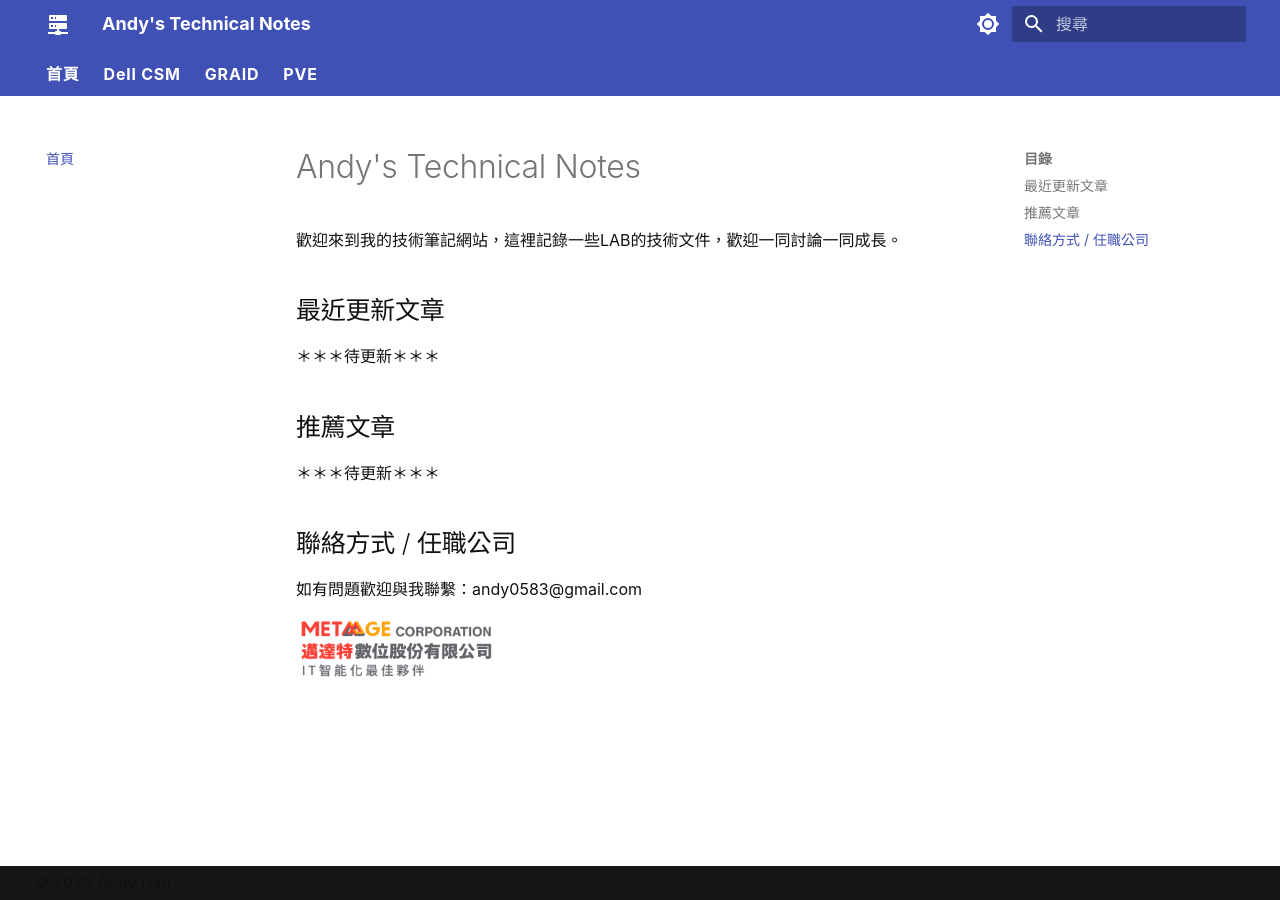
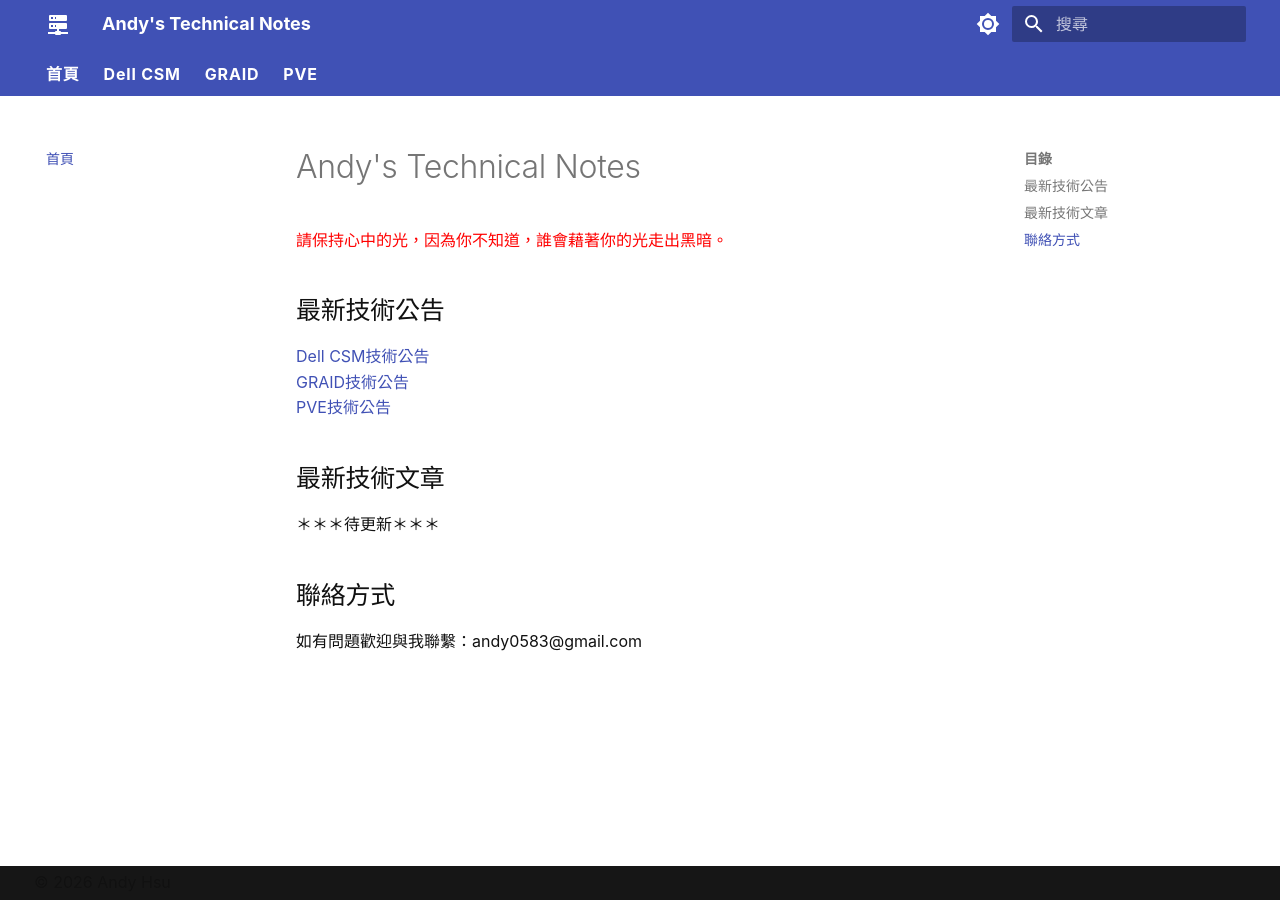
Before and after one commit to Andy0583/Metaage, an MkDocs documentation site: the page built from docs/index.md, in a window 1280 px wide. Built offline with MkDocs 1.6.1 and Material for MkDocs 9.7.7, drawn with Linux system fonts in a browser that asks for light colours.

Commit message:
Revise index.md for announcements and articles
Updated the structure of the technical notes page, adding sections for latest announcements and articles while removing outdated content.

```diff
--- a/docs/index.md
+++ b/docs/index.md
@@ -1,14 +1,15 @@
 # Andy's Technical Notes
+<font color=#FF0000> 請保持心中的光，因為你不知道，誰會藉著你的光走出黑暗。</font>
 
-歡迎來到我的技術筆記網站，這裡記錄一些LAB的技術文件，歡迎一同討論一同成長。
+## 最新技術公告
+[Dell CSM技術公告](csm/csm.md)
+<br>
+[GRAID技術公告](graid/graid.md)
+<br>
+[PVE技術公告](pve/pve.md)
 
-## 最近更新文章
+## 最新技術文章
 ＊＊＊待更新＊＊＊
 
-## 推薦文章
-＊＊＊待更新＊＊＊
-
-## 聯絡方式 / 任職公司
+## 聯絡方式
 如有問題歡迎與我聯繫：andy0583@gmail.com
-
-<img src="images/metaage.png" width="200">
```
